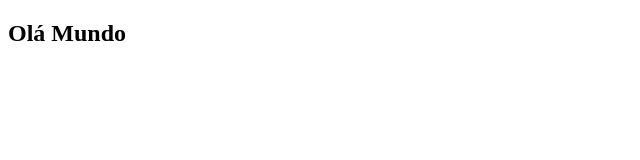
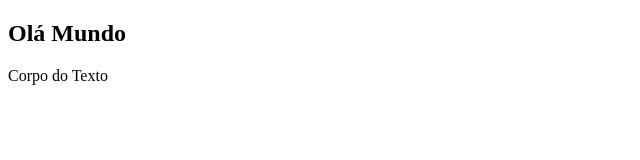
Before and after one commit to Caiohgp/treino-git, a plain HTML site: page index.html in a window 1280 px wide. Shown: the whole page, without its empty margins (0-640 px from the left). Drawn offline with Linux system fonts and the light colour scheme.

Commit message:
Segundo commit

```diff
--- a/index.html
+++ b/index.html
@@ -10,5 +10,8 @@
     <div>
         <h2>Olá Mundo</h2>
     </div>
+    <div>
+        <p>Corpo do Texto</p>
+    </div>
 </body>
 </html>
```
